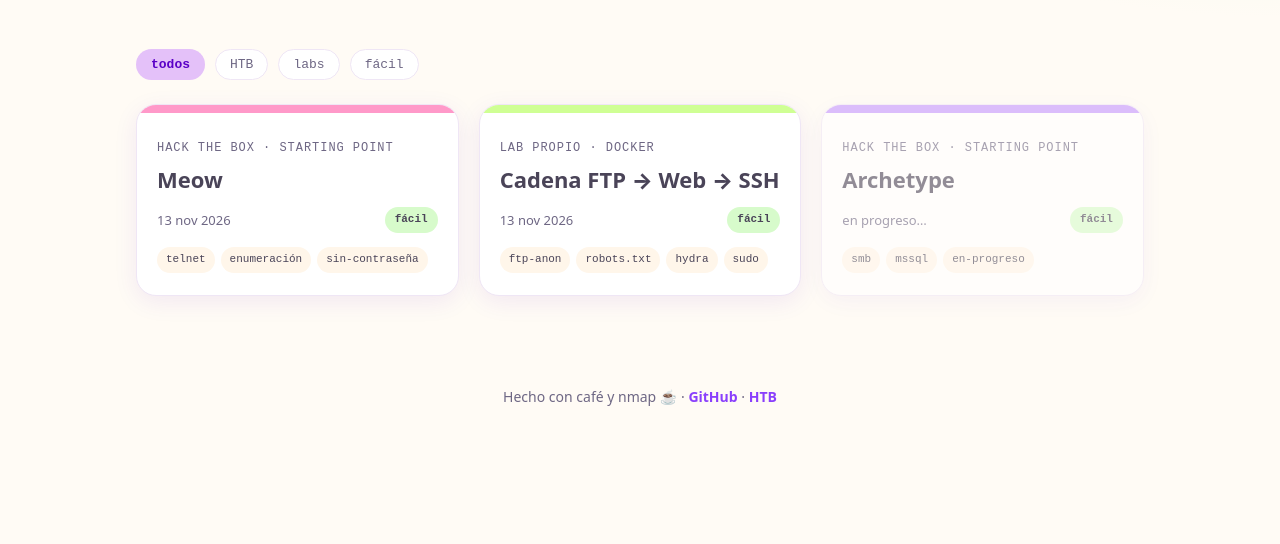
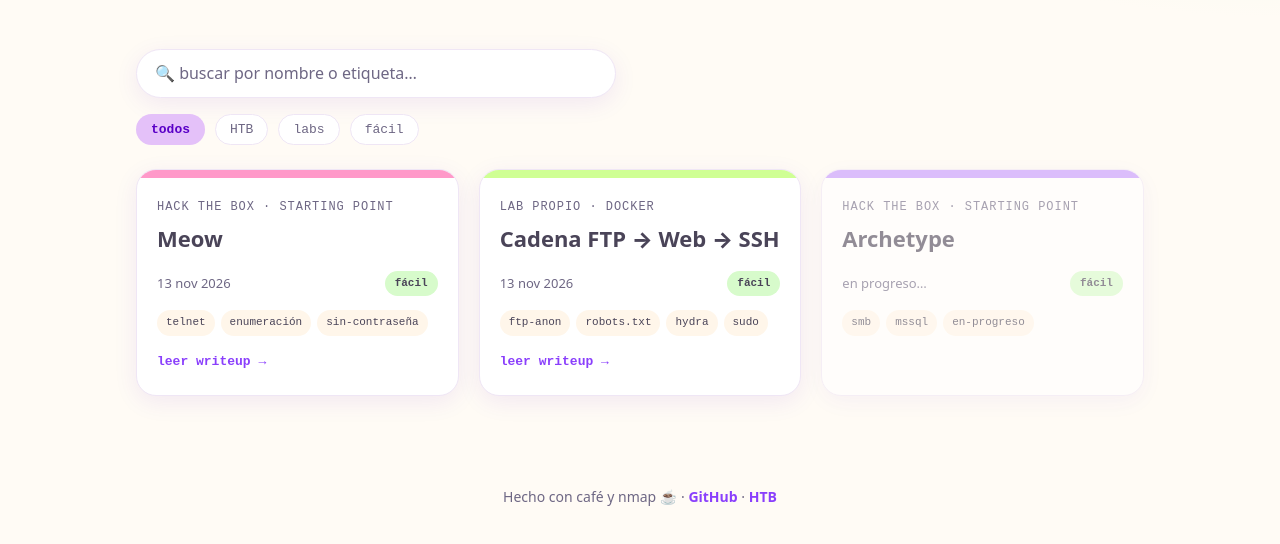
Before and after one commit to val-velvaz/CTF-Writeups, a plain HTML site: page index.html in a window 1280 px wide. Shown: the part 258-802 px from the top of the page. Drawn offline with Linux system fonts and the light colour scheme.

Commit message:
Buscador por nombre/etiqueta y enlace visible a la página de cada writeup
Co-Authored-By: Claude Opus 5.5 <noreply@anthropic.com>
Claude-Session: https://claude.ai/code/session_013NhCNnCrnsszyTXqxv57mV

```diff
--- a/assets/css/components.css
+++ b/assets/css/components.css
@@ -28,8 +28,18 @@ h1 .accent { color: var(--lavender-2, var(--accent)); }
 :root[data-theme="contrast"] h1 .accent { color: var(--neon-pink); }
 .tagline { color: var(--text-soft); font-size: 18px; max-width: 56ch; }
 
+/* ---------- Buscador ---------- */
+.search { margin: 28px 0 0; }
+.search__input {
+  width: 100%; max-width: 480px; font: inherit; font-size: 16px; color: var(--text);
+  background: var(--surface); border: 1px solid var(--border); border-radius: 999px;
+  padding: 11px 18px; box-shadow: var(--shadow);
+}
+.search__input::placeholder { color: var(--text-soft); opacity: 1; }
+.search__input:focus-visible { outline: 3px solid var(--focus); outline-offset: 2px; }
+
 /* ---------- Filtros ---------- */
-.filters { display: flex; flex-wrap: wrap; gap: 10px; margin: 28px 0 8px; }
+.filters { display: flex; flex-wrap: wrap; gap: 10px; margin: 16px 0 8px; }
 .chip {
   font-family: var(--font-mono); font-size: 13px;
   border: 1px solid var(--border); background: var(--surface); color: var(--text-soft);
@@ -58,6 +68,12 @@ a.card:hover { transform: translateY(-4px); box-shadow: var(--shadow-hover); }
 .card__body { padding: 20px 20px 22px; }
 .card h3 { font-size: 22px; font-weight: 800; margin: 4px 0 10px; color: var(--heading); }
 .card--soon { opacity: .6; }
+.card__body { flex: 1; display: flex; flex-direction: column; }
+.card__cta {
+  margin-top: auto; padding-top: 16px; font-family: var(--font-mono); font-size: 13px;
+  font-weight: 600; color: var(--accent-2);
+}
+a.card:hover .card__cta { text-decoration: underline; }
 
 .platform {
   font-family: var(--font-mono); font-size: 12px; color: var(--text-soft);
--- a/assets/js/home.js
+++ b/assets/js/home.js
@@ -2,6 +2,9 @@
 import { loadCatalog, isSafeSlug, diffLabel, formatDate, el } from './data.js';
 
 const TONES = ['pink', 'lav', 'mint', 'rose', 'peach'];
+
+// minúsculas y sin tildes: "Enumeración" encuentra "enumeracion"
+const normalize = (s) => s.toLowerCase().normalize('NFD').replace(/[\u0300-\u036f]/g, '');
 
 function card(w) {
   const ready = w.estado !== 'borrador' && isSafeSlug(w.slug);
@@ -16,14 +19,34 @@ function card(w) {
     ),
     el('ul', { class: 'tags', 'aria-label': 'etiquetas' },
       (w.tags || []).map((t) => el('li', { class: 'tag' }, t))),
+    ready && el('span', { class: 'card__cta', 'aria-hidden': 'true' }, 'leer writeup →'),
   );
 
-  const attrs = { class: `card${ready ? '' : ' card--soon'}`, 'data-cat': (w.categorias || []).join(' ') };
+  const attrs = {
+    class: `card${ready ? '' : ' card--soon'}`,
+    'data-cat': (w.categorias || []).join(' '),
+    'data-search': normalize([w.titulo, w.plataforma, ...(w.tags || [])].join(' ')),
+  };
   if (ready) attrs.href = `writeup.html?w=${encodeURIComponent(w.slug)}`;
   return el(ready ? 'a' : 'div', attrs, el('div', { class: `card__bar tone--${tone}` }), body);
 }
 
-function setupFilters(nav, filtros, cards) {
+// Filtro por categoría + búsqueda por texto, combinados
+function setupFilters(nav, search, noResults, filtros, cards) {
+  const state = { cat: 'all', q: '' };
+
+  const apply = () => {
+    let visible = 0;
+    cards.forEach((c) => {
+      const cats = (c.dataset.cat || '').split(' ');
+      const okCat = state.cat === 'all' || cats.includes(state.cat);
+      const okText = !state.q || c.dataset.search.includes(state.q);
+      c.hidden = !(okCat && okText);
+      if (!c.hidden) visible++;
+    });
+    noResults.hidden = visible > 0;
+  };
+
   const chips = [{ id: 'all', label: 'todos' }, ...filtros].map((f) =>
     el('button', { class: 'chip', type: 'button', 'data-f': f.id, 'aria-pressed': String(f.id === 'all') }, f.label));
   nav.replaceChildren(...chips);
@@ -32,17 +55,26 @@ function setupFilters(nav, filtros, cards) {
     const chip = e.target.closest('.chip');
     if (!chip) return;
     chips.forEach((c) => c.setAttribute('aria-pressed', String(c === chip)));
-    const f = chip.dataset.f;
-    cards.forEach((c) => {
-      const cats = (c.dataset.cat || '').split(' ');
-      c.hidden = !(f === 'all' || cats.includes(f));
-    });
+    state.cat = chip.dataset.f;
+    apply();
+  });
+
+  search.addEventListener('input', () => {
+    state.q = normalize(search.value.trim());
+    apply();
+  });
+  // Tecla "/" para saltar al buscador
+  document.addEventListener('keydown', (e) => {
+    if (e.key === '/' && document.activeElement !== search) { e.preventDefault(); search.focus(); }
+    if (e.key === 'Escape' && document.activeElement === search) { search.value = ''; state.q = ''; apply(); }
   });
 }
 
 async function main() {
   const grid = document.getElementById('grid');
   const nav = document.getElementById('filters');
+  const search = document.getElementById('search');
+  const noResults = document.getElementById('no-results');
   try {
     const { filtros = [], writeups } = await loadCatalog();
     if (!writeups.length) {
@@ -51,7 +83,7 @@ async function main() {
     }
     const cards = writeups.map(card);
     grid.replaceChildren(...cards);
-    setupFilters(nav, filtros, cards);
+    setupFilters(nav, search, noResults, filtros, cards);
   } catch (err) {
     console.error(err);
     grid.replaceChildren(el('p', { class: 'error' }, 'No se pudieron cargar los writeups.'));
--- a/index.html
+++ b/index.html
@@ -31,7 +31,12 @@
   </header>
 
   <!-- Los filtros y las tarjetas se generan desde writeups/index.json -->
+  <div class="search">
+    <label class="visually-hidden" for="search">Buscar writeups por nombre</label>
+    <input id="search" class="search__input" type="search" placeholder="🔍 buscar por nombre o etiqueta…" autocomplete="off" spellcheck="false">
+  </div>
   <nav class="filters" id="filters" aria-label="Filtrar writeups"></nav>
+  <p class="empty" id="no-results" hidden>Ningún writeup coincide con la búsqueda.</p>
   <main class="grid" id="grid" aria-live="polite">
     <p class="empty">Cargando…</p>
   </main>
```
